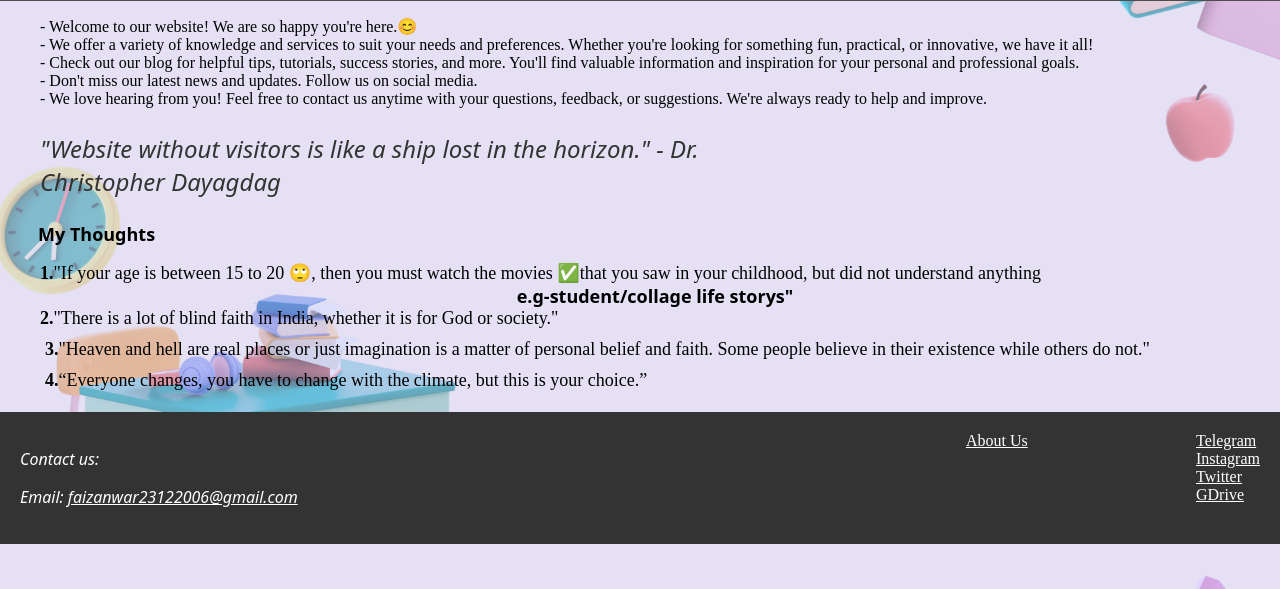
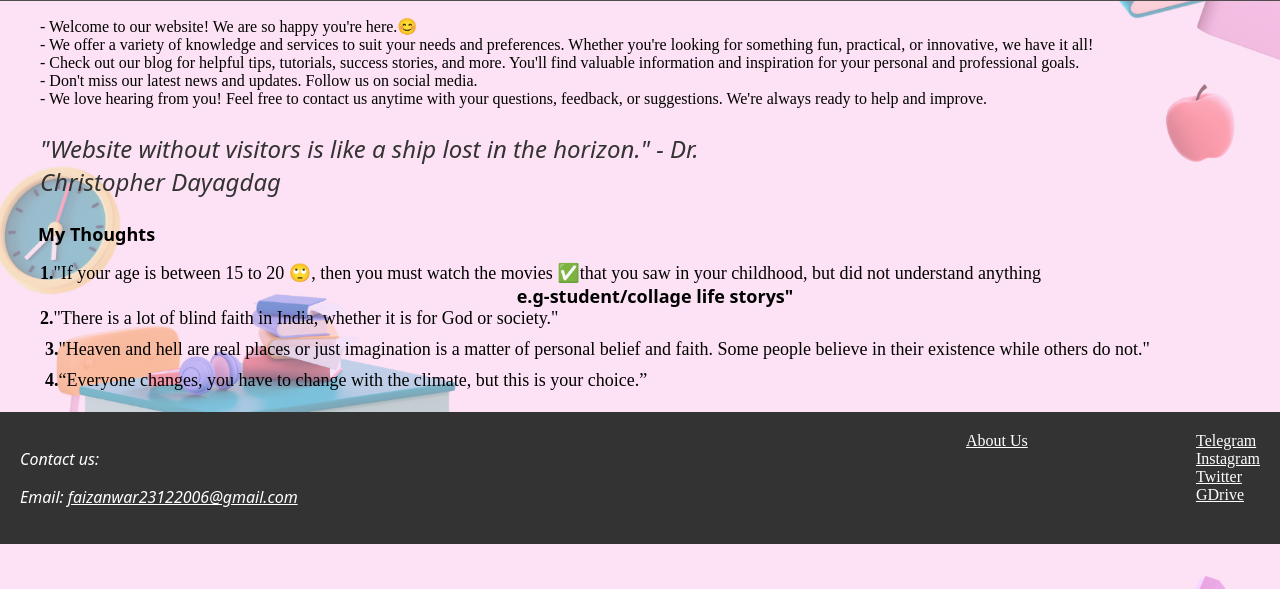
Before and after one commit to faiz-anwar34/G2creation, a plain HTML site: page index.html in a window 1280 px wide. Shown: the part 211-800 px from the top of the page. Drawn offline with Linux system fonts and the light colour scheme.

Commit message:
updated css

```diff
--- a/style/style.css
+++ b/style/style.css
@@ -24,7 +24,7 @@ body{
    font-family: EB Garamond;
    margin: 0;
    padding: 0;
-   background-color: rgba(150, 150, 255, 0.5);
+   background-color: rgba(244, 158, 255, 0.5);
    background-image: url(../imagee/Untitled\ design-safeimagekit.png);
 background-repeat: no repeat;
 background-size: cover;
```
